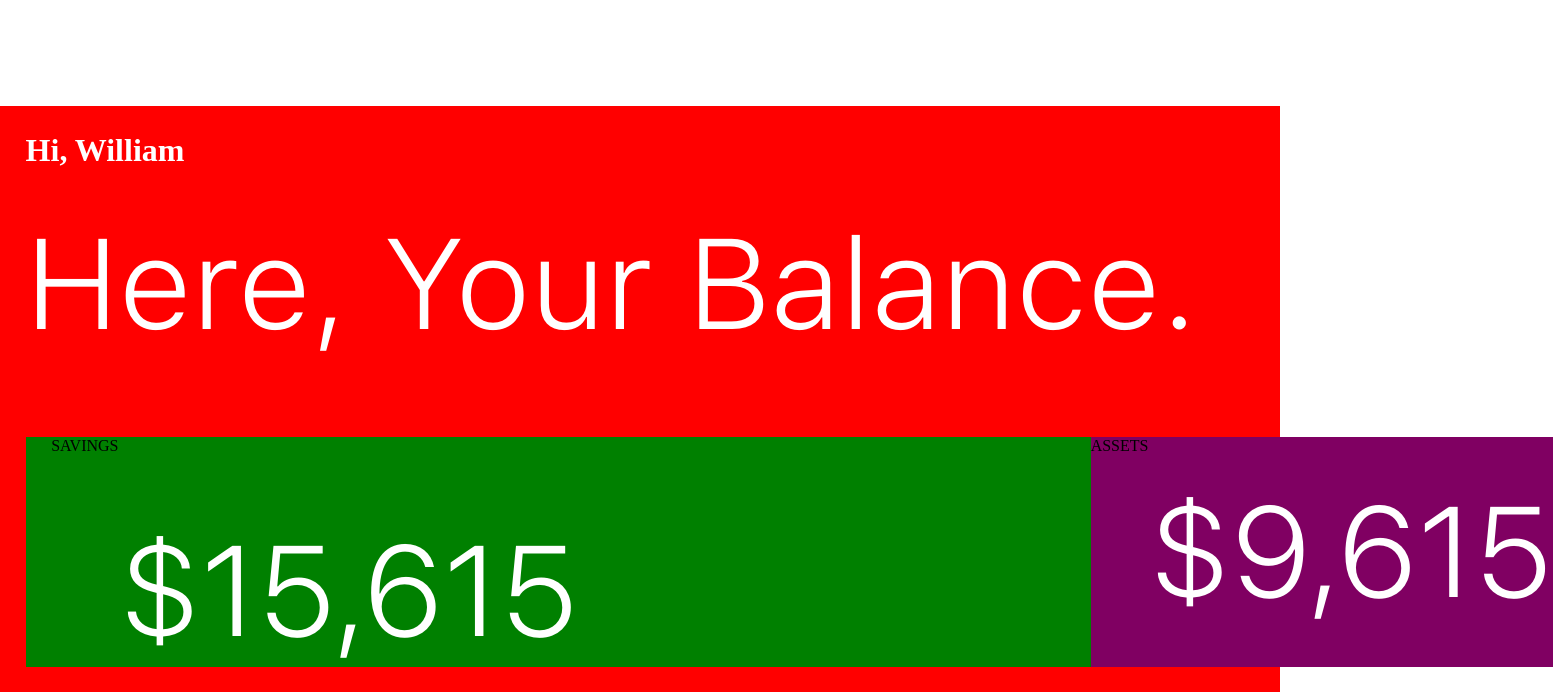
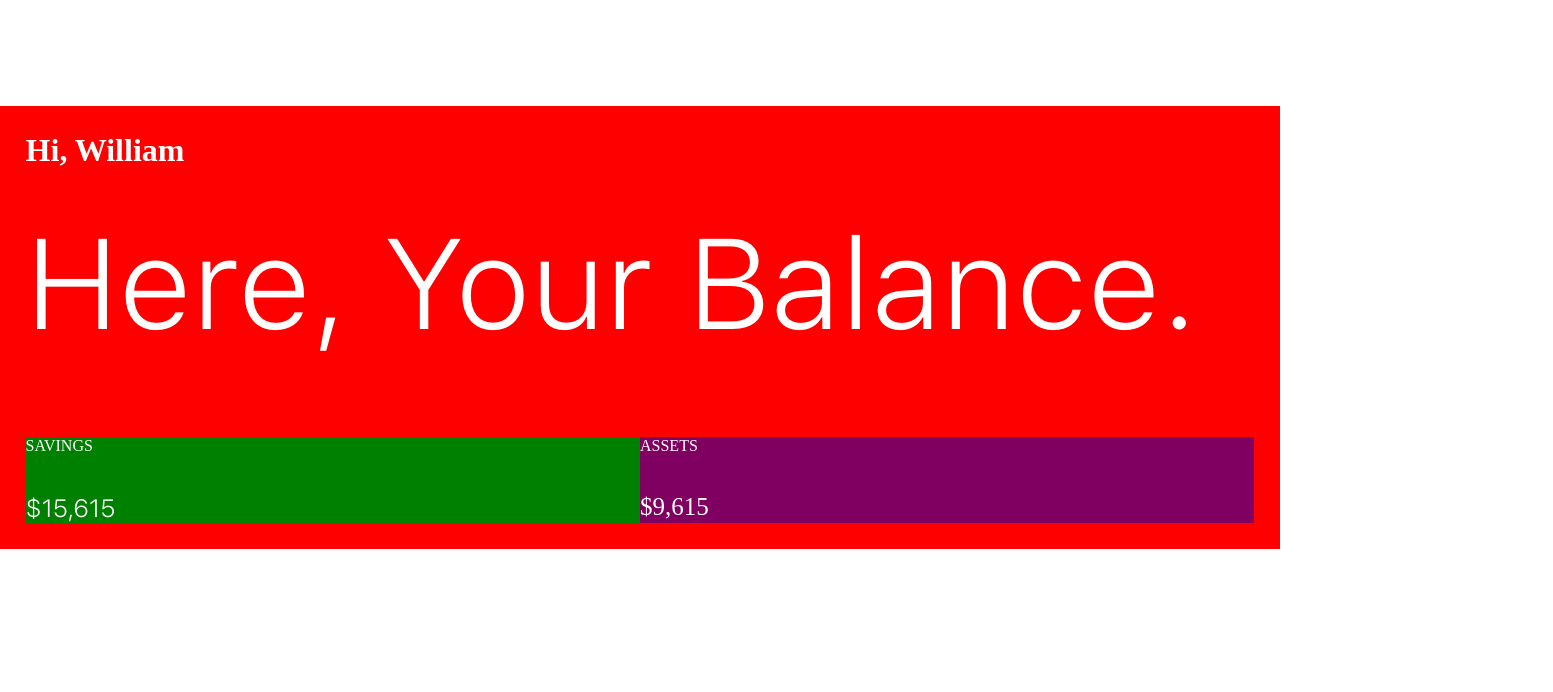
Before and after one commit to WilliamSepulveda/virtualWallet, a plain HTML site: page index.html in a window 1280 px wide. Shown: the part 137-829 px from the top of the page, 1553 px wide, since content can reach past the window. After the commit the page ends 800 px from the top, so only its background shows below. Drawn offline with Linux system fonts and the light colour scheme; a web font is replaced by a local one.

Commit message:
in menu process information menu in savings

```diff
--- a/css/style.css
+++ b/css/style.css
@@ -61,15 +61,32 @@ body{
 .status__savings {
     display: flex;
     background: green;
+    flex-direction: column;
+    width: 50%;
+
 }
 .status__savings p{
-    margin-left: 2vw;
+    color: white;
+    font-family: "SF-pro-medium";
 }
 .status__savings span{
-    margin-top: 6vw;
-    margin-right: 40vw;
+    font-size: 25px;
 }
+
+
+
 .status__assets {
+    flex-direction: column;
     display: flex;
     background: rgb(128, 0, 98);
+    width: 50%;
 }
+.status__assets span{
+    font-size: 25px;
+    font-family: "SF-pro-meedium";
+}
+.status__assets p{
+    font-family: "SF-pro-medium";
+    color: white;
+
+}
```
